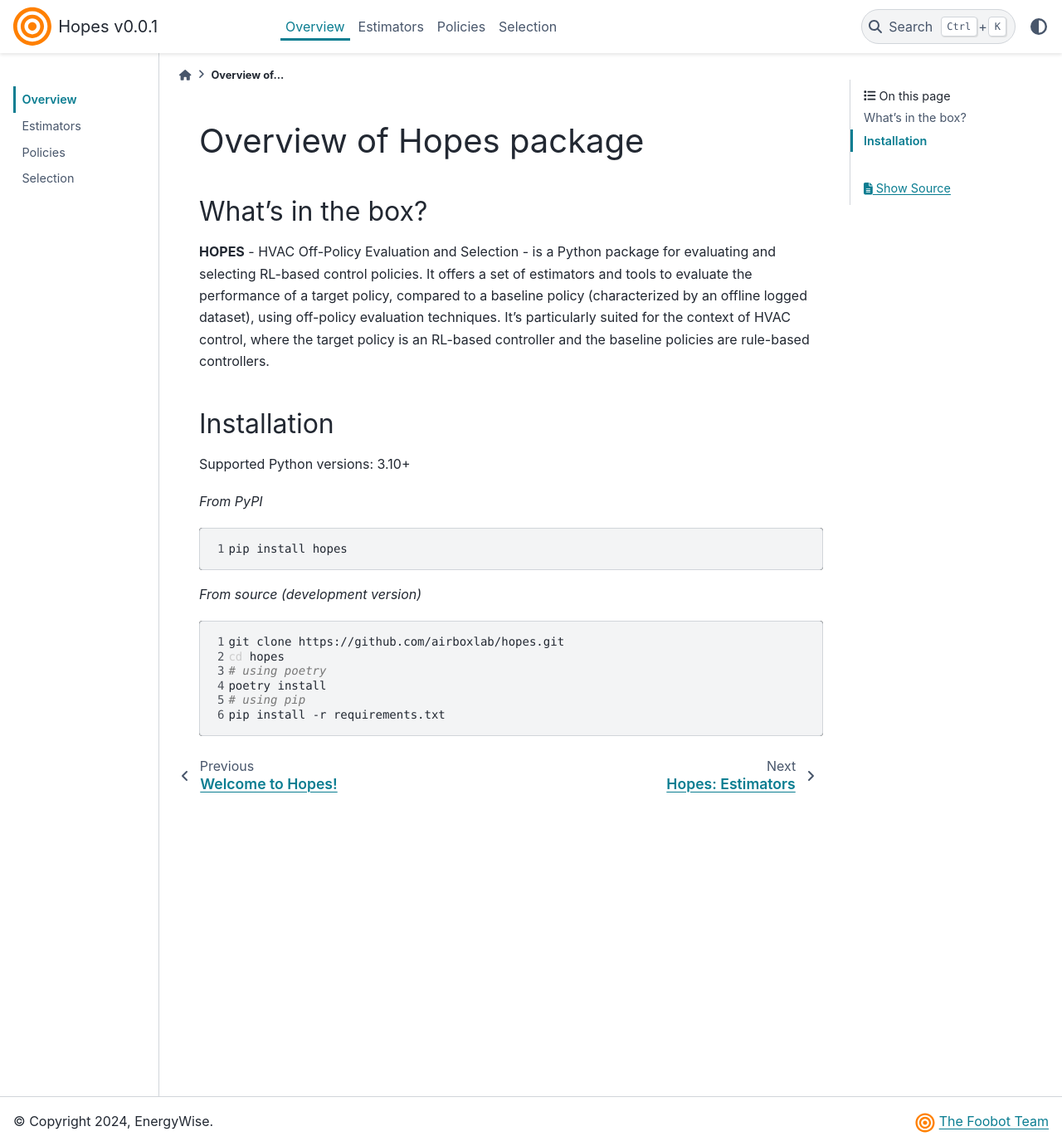
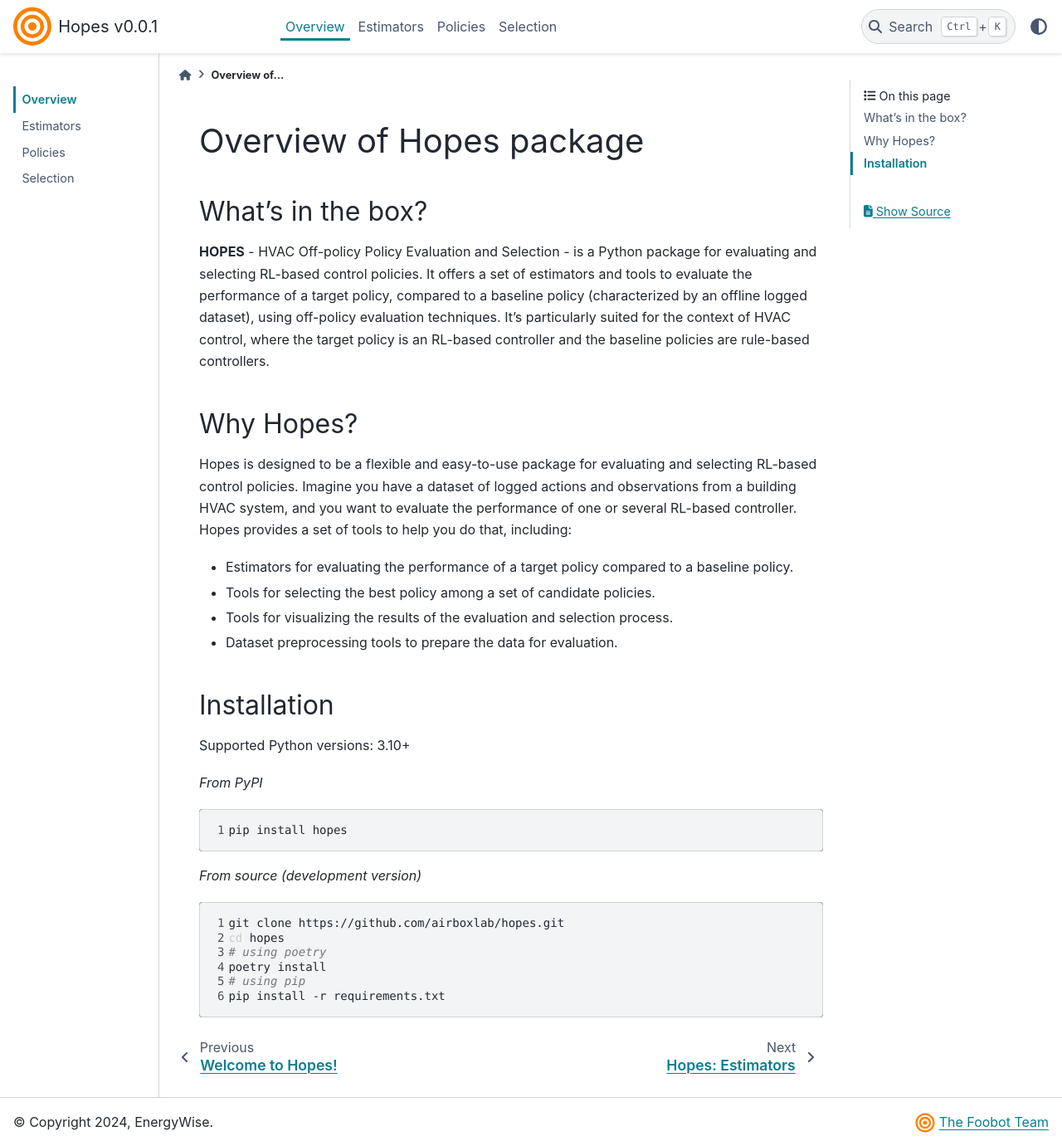
Before and after one commit to airboxlab/hopes, a Sphinx documentation site: the page built from doc/source/overview/index.rst, in a window 1280 px wide and 1381 px high. Shown: the whole window at 83% size. Built offline with Sphinx 7.4.7 and the PyData theme 0.15.4, drawn with Linux system fonts in a browser that asks for light colours.

Commit message:
intro doc

```diff
--- a/doc/source/overview/index.rst
+++ b/doc/source/overview/index.rst
@@ -4,12 +4,23 @@ Overview of Hopes package
 What's in the box?
 ------------------
 
-**HOPES** - HVAC Off-Policy Evaluation and Selection - is a Python package for evaluating and selecting RL-based
+**HOPES** - HVAC Off-policy Policy Evaluation and Selection - is a Python package for evaluating and selecting RL-based
 control policies. It offers a set of estimators and tools to evaluate the performance of a target policy,
 compared to a baseline policy (characterized by an offline logged dataset), using off-policy evaluation
 techniques. It's particularly suited for the context of HVAC control, where the target policy is an RL-based controller
 and the baseline policies are rule-based controllers.
 
+Why Hopes?
+----------
+
+Hopes is designed to be a flexible and easy-to-use package for evaluating and selecting RL-based control policies.
+Imagine you have a dataset of logged actions and observations from a building HVAC system, and you want to evaluate the
+performance of one or several RL-based controller. Hopes provides a set of tools to help you do that, including:
+
+- Estimators for evaluating the performance of a target policy compared to a baseline policy.
+- Tools for selecting the best policy among a set of candidate policies.
+- Tools for visualizing the results of the evaluation and selection process.
+- Dataset preprocessing tools to prepare the data for evaluation.
 
 Installation
 ------------
```
